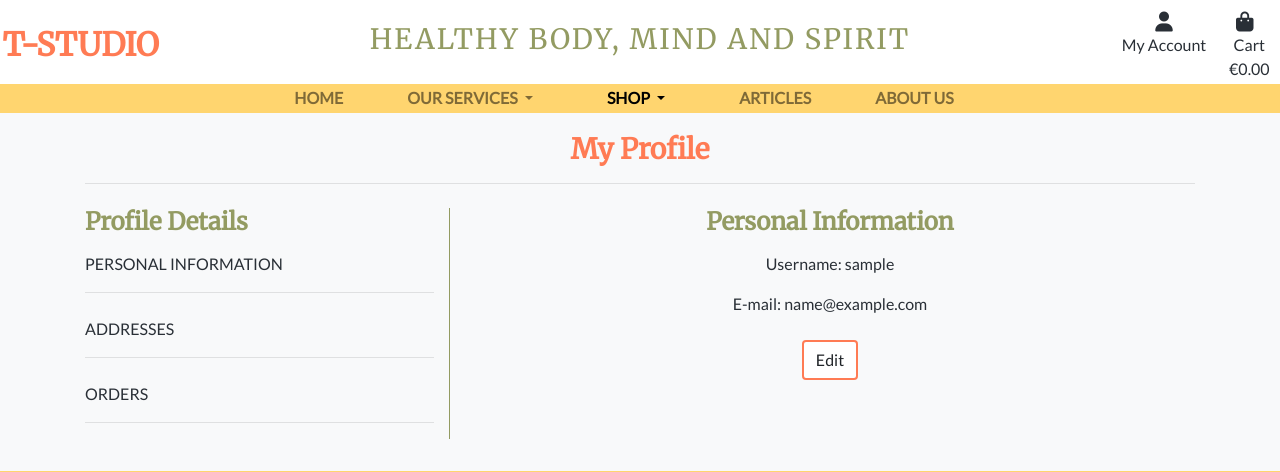
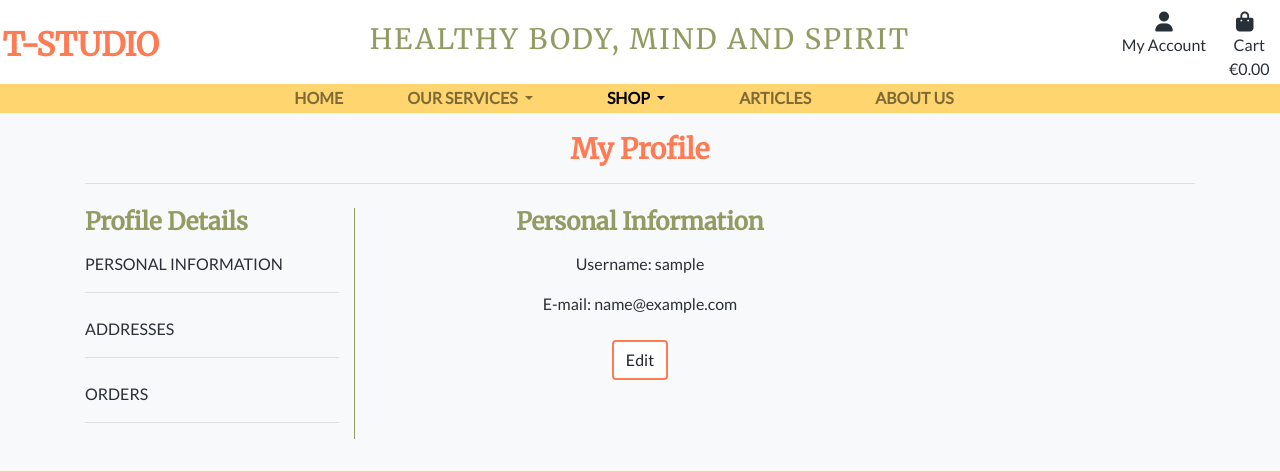
Before and after one commit to OlgaKuvs/T-studio, a Django app: page /profile/ in a window 1280 px wide. Shown: the part 25-497 px from the top of the page. Run offline with Django 3.2, Linux system fonts and the light colour scheme; the visitor is signed in with stand-in values (Sample User, id 1); data comes from the database, SQL or seed files in the repository; some libraries are stand-ins or nearby versions.

Commit message:
style: change grid system for profile templates

```diff
--- a/profiles/templates/includes/profile-nav.html
+++ b/profiles/templates/includes/profile-nav.html
@@ -1,4 +1,4 @@
-<div class="col-12 col-md-4 profile-details mb-3">
+<div class="col-12 col-md-3 profile-details mb-3">
     <h4 class="profile-header">Profile Details</h4>
     <ul class="navbar-nav">
         <li class="mt-2">
--- a/profiles/templates/profiles/add_address.html
+++ b/profiles/templates/profiles/add_address.html
@@ -20,7 +20,7 @@
 <div class="container main text-center">
     <div class="row">
         {% include 'includes/profile-nav.html' %}
-        <div class="col-12 col-md-8 profile-main">
+        <div class="col-12 col-md-6 profile-main">
             <h4 class="profile-header mb-3">Add Shipping Address<br>
                 <span class="text-muted text-small">(Republic of Ireland only!)</span></h4>
 
--- a/profiles/templates/profiles/delete_address.html
+++ b/profiles/templates/profiles/delete_address.html
@@ -20,7 +20,7 @@
 <div class="container main text-center">
     <div class="row">
         {% include 'includes/profile-nav.html' %}
-        <div class="col-12 col-md-8 profile-main">
+        <div class="col-12 col-md-6 profile-main">
             <h4 class="profile-header mb-3">Are you sure you want to delete this address?</h4>
             <div class="col p-2">
                 <p>Address Line 1: {{ address.profile_street_address1 }}</p>
--- a/profiles/templates/profiles/edit_address.html
+++ b/profiles/templates/profiles/edit_address.html
@@ -20,7 +20,7 @@
 <div class="container main text-center">
     <div class="row">
         {% include 'includes/profile-nav.html' %}
-        <div class="col-12 col-md-8 profile-main">
+        <div class="col-12 col-md-6 profile-main">
             <h4 class="profile-header mb-3">Edit Shipping Address</h4>
 
             <form class="mt-3 mb-3" action="{% url 'edit_address' address.id %}" method="POST" id="edit-address-form">
--- a/profiles/templates/profiles/edit_profile.html
+++ b/profiles/templates/profiles/edit_profile.html
@@ -20,7 +20,7 @@
 <div class="container main text-center">
     <div class="row">
         {% include 'includes/profile-nav.html' %}
-        <div class="col-12 col-md-8 profile-main">
+        <div class="col-12 col-md-6 profile-main">
             <h4 class="profile-header mb-3">Edit Personal Information</h4>
 
             <form class="mt-3 mb-3" action="{% url 'edit_profile' %}" method="POST" id="edit-profile-form">
--- a/profiles/templates/profiles/order_details.html
+++ b/profiles/templates/profiles/order_details.html
@@ -21,10 +21,10 @@
 <div class="container main text-center">
     <div class="row">
         {% include 'includes/profile-nav.html' %}
-        <div class="col-12 col-md-8 profile-main">
+        <div class="col-12 col-md-9 profile-main">
             <div class="container">
                 <div class="row">
-                    <div class="col-12">
+                    <div class="col-8">
                         <h4 class="profile-header mb-3">Order Details</h4>
                     </div>
                 </div>
--- a/profiles/templates/profiles/orders.html
+++ b/profiles/templates/profiles/orders.html
@@ -20,7 +20,7 @@
 <div class="container main text-center">
     <div class="row">
         {% include 'includes/profile-nav.html' %}
-        <div class="col-12 col-md-8 profile-main">
+        <div class="col-12 col-md-6 profile-main">
             <div class="container">
                 <div class="row profile-main">
                     <div class="col-12 profile-main">
--- a/profiles/templates/profiles/profile.html
+++ b/profiles/templates/profiles/profile.html
@@ -20,7 +20,7 @@
 <div class="container main text-center">
     <div class="row">
         {% include 'includes/profile-nav.html' %}
-        <div class="col-12 col-md-8 profile-main">
+        <div class="col-12 col-md-6 profile-main">
             <h4 class="profile-header mb-3">Personal Information</h4>
             <p>Username: {{ profile.user.username }}</p>
             <p>E-mail: {{ profile.user.email }}</p>
--- a/profiles/templates/profiles/shipping_addresses.html
+++ b/profiles/templates/profiles/shipping_addresses.html
@@ -20,7 +20,7 @@
 <div class="container main text-center">
     <div class="row">
         {% include 'includes/profile-nav.html' %}
-        <div class="col-12 col-md-8 profile-main">
+        <div class="col-12 col-md-9 profile-main">
             <div class="container">
                 <div class="row profile-main">
                     <div class="col-12 profile-main">
```
